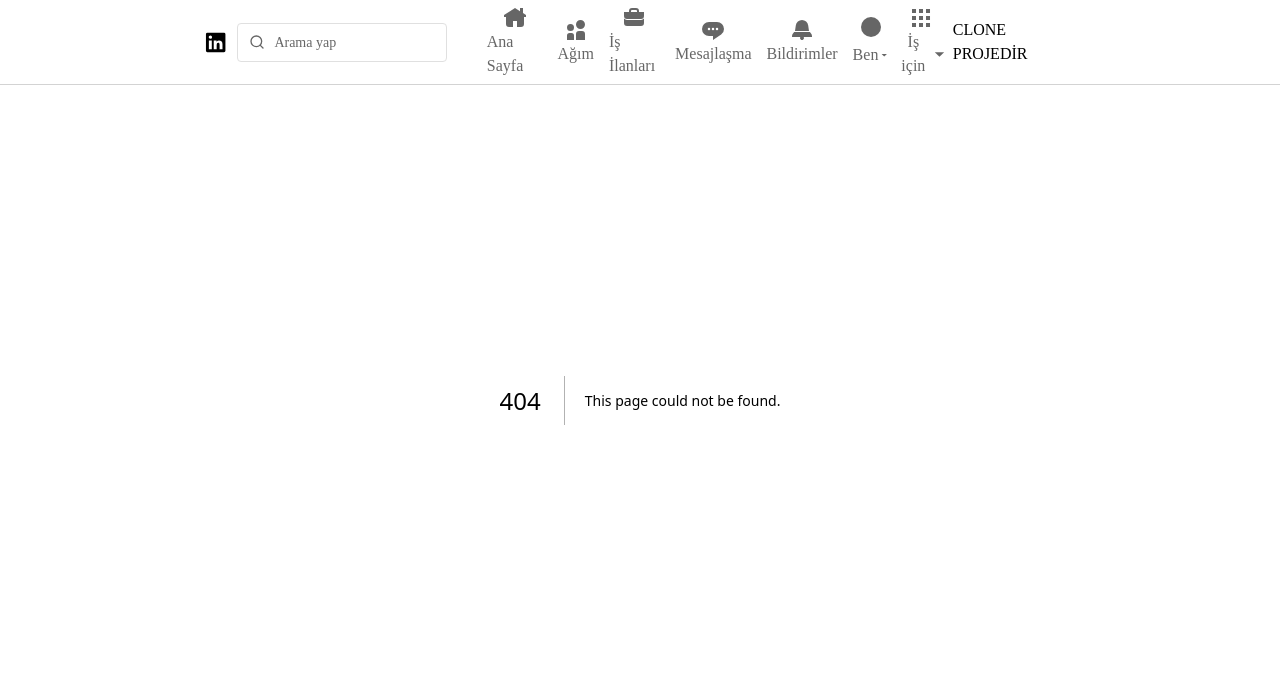
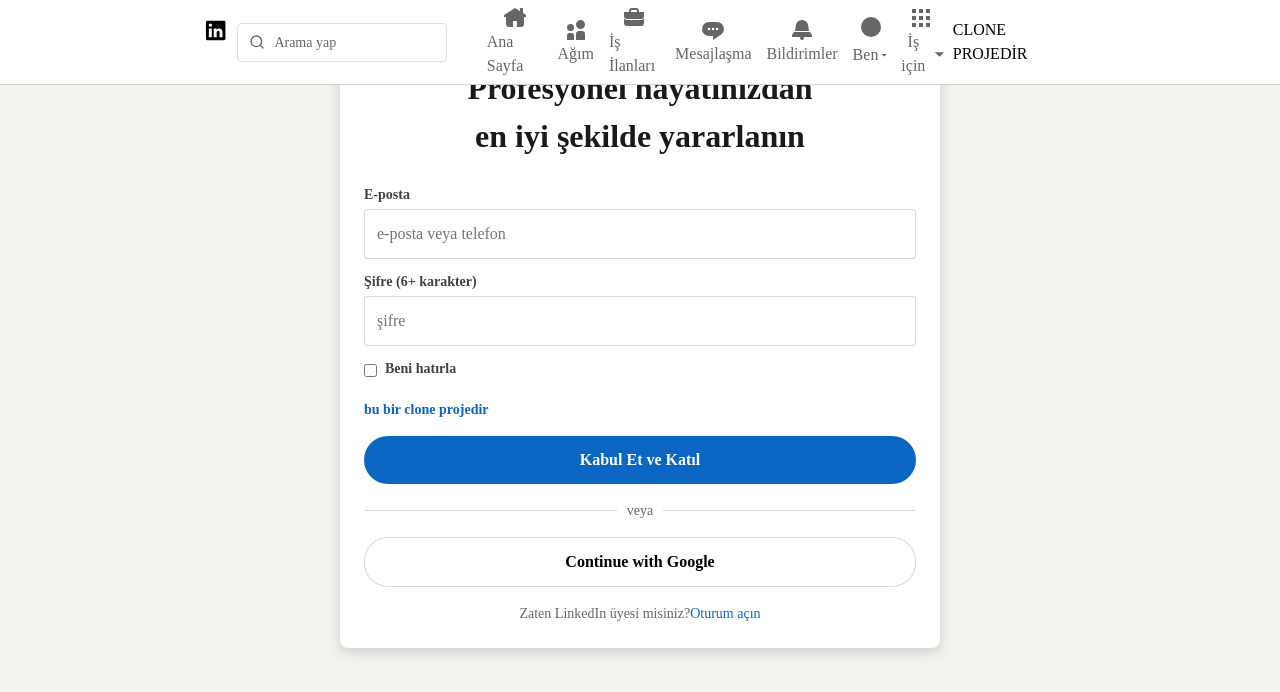
Before and after one commit to ecesemabekdemir/linkedln-clone, a Next.js app: page /signup in a window 1280 px wide. Before the commit this address had no page. Shown: the top 692 px of the page. Built offline with nearby package versions, Linux system fonts and the light colour scheme.

Commit message:
signup page yapıldı

```diff
--- /dev/null
+++ b/app/signup/page.jsx
@@ -0,0 +1,37 @@
+import Link from "next/link";
+import "./signup.css";
+
+export default function Signup() {
+  return (
+    <div className="signup-container">
+      <div className="signup-logo"></div>
+      <h1>Profesyonel hayatınızdan en iyi şekilde yararlanın</h1>
+      <form action="">
+        <label for="email">E-posta</label>
+        <input type="email" placeholder="e-posta veya telefon " />
+        <label for="password">Şifre (6+ karakter)</label>
+        <input type="password" placeholder="şifre" />
+        <div className="checkbox-container">
+          <input type="checkbox" id="remember" />
+          <label for="remember">Beni hatırla</label>
+        </div>
+        <p className="terms">
+          <h3>bu bir clone projedir</h3>
+        </p>
+        <button type="submit" className="btn-primary">
+          Kabul Et ve Katıl
+        </button>
+        <div className="divider">
+          <span>veya</span>
+        </div>
+        <button type="button" className="btn-google">
+          Continue with Google
+        </button>
+        <p className="login-link">
+          Zaten LinkedIn üyesi misiniz?
+          <Link href="/login">Oturum açın</Link>
+        </p>
+      </form>
+    </div>
+  );
+}
--- /dev/null
+++ b/app/signup/signup.css
@@ -0,0 +1,111 @@
+.signup-container {
+  margin: 40px auto;
+  background-color: white;
+  padding: 24px;
+  border-radius: 8px;
+  box-shadow: 0 4px 12px rgba(0, 0, 0, 0.15);
+  max-width: 600px;
+  width: 100%;
+}
+.logo {
+  text-align: center;
+  margin-bottom: 24px;
+}
+
+h1 {
+  font-size: 32px;
+  font-weight: 600;
+  color: rgba(0, 0, 0, 0.9);
+  text-align: center;
+  margin-bottom: 24px;
+}
+form {
+  display: flex;
+  flex-direction: column;
+}
+label {
+  font-size: 14px;
+  font-weight: 600;
+  color: rgba(0, 0, 0, 0.75);
+  margin-bottom: 4px;
+}
+input[type="email"],
+input[type="password"] {
+  padding: 12px;
+  border: 1px solid rgba(0, 0, 0, 0.15);
+  border-radius: 4px;
+  margin-bottom: 12px;
+}
+.checkbox-container {
+  display: flex;
+  align-items: center;
+  margin-bottom: 16px;
+}
+.checkbox-container input {
+  margin-right: 8px;
+}
+
+.terms {
+  font-size: 12px;
+  color: #0a66c2;
+  margin-bottom: 16px;
+}
+
+.btn-primary {
+  background-color: #0a66c2;
+  color: white;
+  border: none;
+  border-radius: 24px;
+  padding: 12px;
+  font-size: 16px;
+  font-weight: 600;
+  cursor: pointer;
+  margin-bottom: 16px;
+}
+.btn-primary:hover {
+  background-color: #004182;
+}
+.divider {
+  display: flex;
+  align-items: center;
+  text-align: center;
+  margin-bottom: 16px;
+}
+.divider::before,
+.divider::after {
+  content: '';
+  flex: 1;
+  border-bottom: 1px solid rgba(0, 0, 0, 0.15);
+}
+.divider span {
+  padding: 0 10px;
+  color: rgba(0, 0, 0, 0.6);
+  font-size: 14px;
+}
+
+.btn-google {
+  display: flex;
+  align-items: center;
+  justify-content: center;
+  background-color: white;
+  border: 1px solid rgba(0, 0, 0, 0.15);
+  border-radius: 24px;
+  padding: 12px;
+  font-size: 16px;
+  font-weight: 600;
+  cursor: pointer;
+  margin-bottom: 16px;
+}
+
+.login-link {
+  text-align: center;
+  font-size: 14px;
+  color: rgba(0, 0, 0, 0.6);
+}
+.login-link a{
+  color: #0a66c2;
+  text-decoration: none;
+}
+.login-link a:hover {
+  text-decoration: underline;
+}
```
